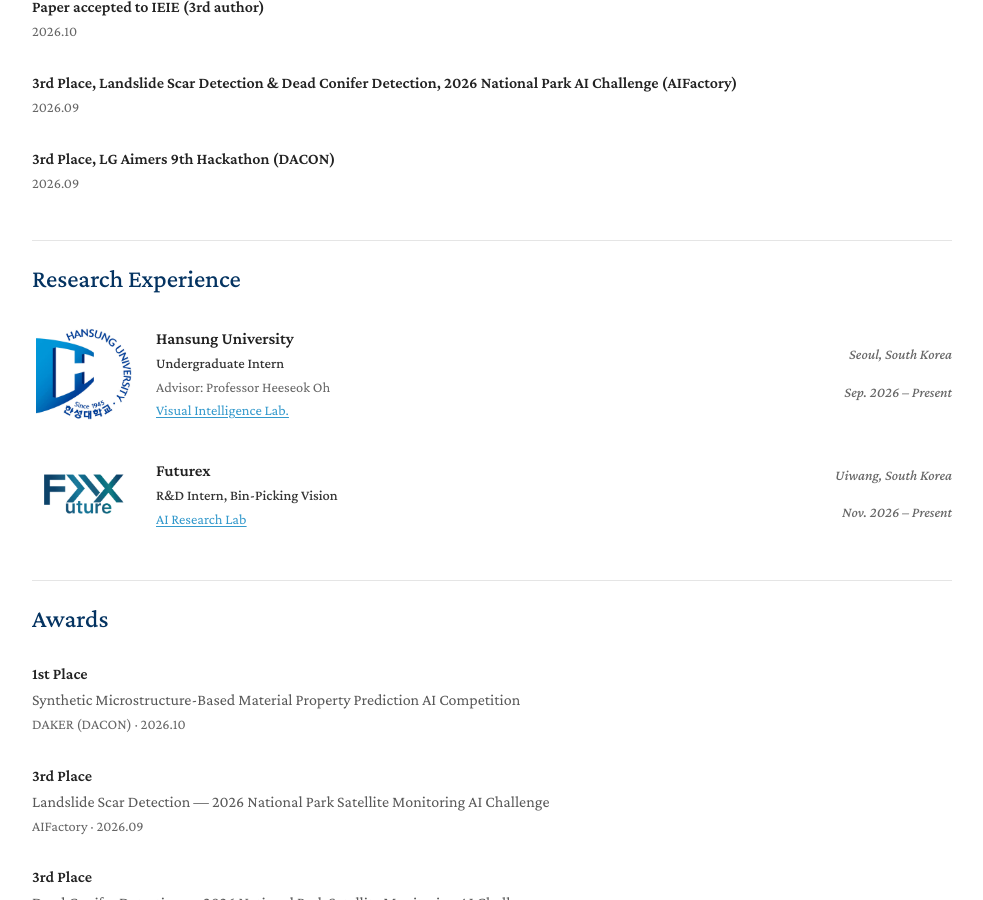
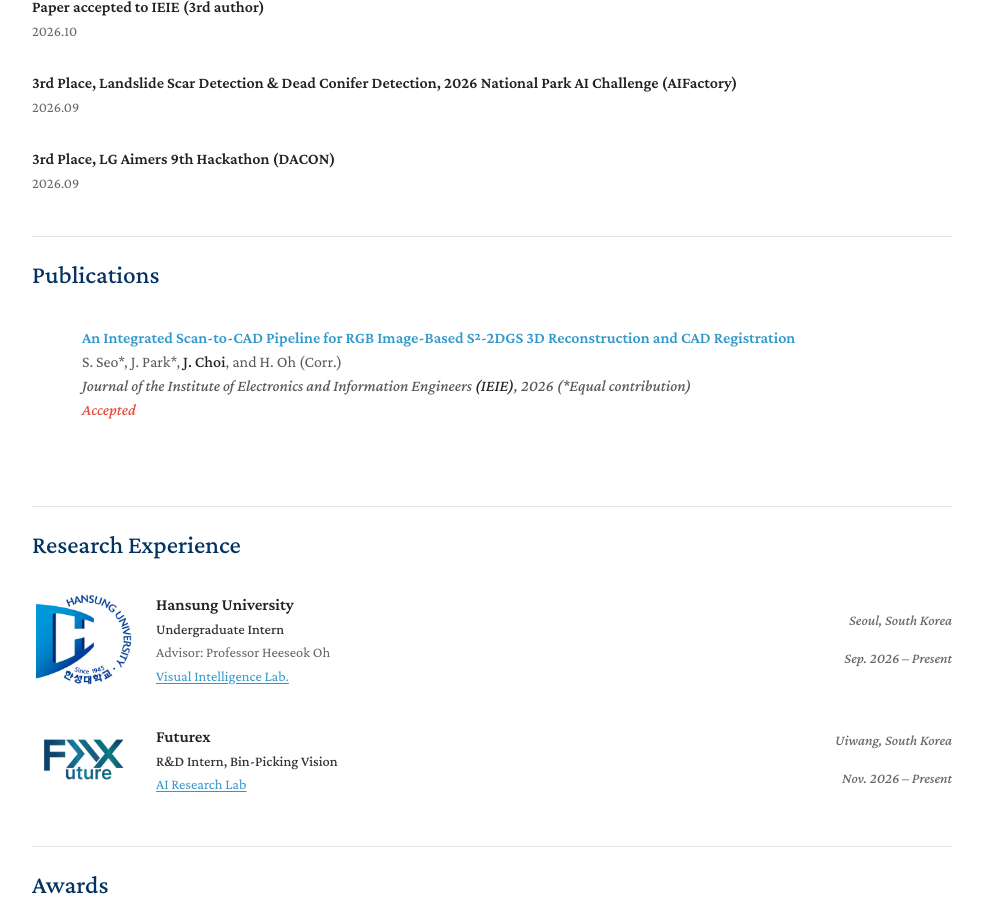
Before and after one commit to YONGJI04/yongji04.github.io, a Jekyll site: the page built from index.md, in a window 1280 px wide and 900 px high, scrolled down 774 px. Shown: the whole window, without its empty margins (148-1131 px from the left). Built offline with Jekyll 4.4.1, drawn with Linux system fonts in a browser that asks for light colours; a style sheet for code colours, icons or effects is not loaded; our own code applies the rules of GitHub Pages for plain Markdown files.

Commit message:
Site: list the IEIE paper under Publications

```diff
--- a/_data/publications.yml
+++ b/_data/publications.yml
@@ -1 +1,6 @@
 main:
+
+  - title: "An Integrated Scan-to-CAD Pipeline for RGB Image-Based S²-2DGS 3D Reconstruction and CAD Registration"
+    authors: S. Seo*, J. Park*, <strong>J. Choi</strong>, and H. Oh (Corr.)
+    conference: Journal of the Institute of Electronics and Information Engineers <strong>(IEIE)</strong>, 2026 (*Equal contribution)
+    notes: Accepted
```
